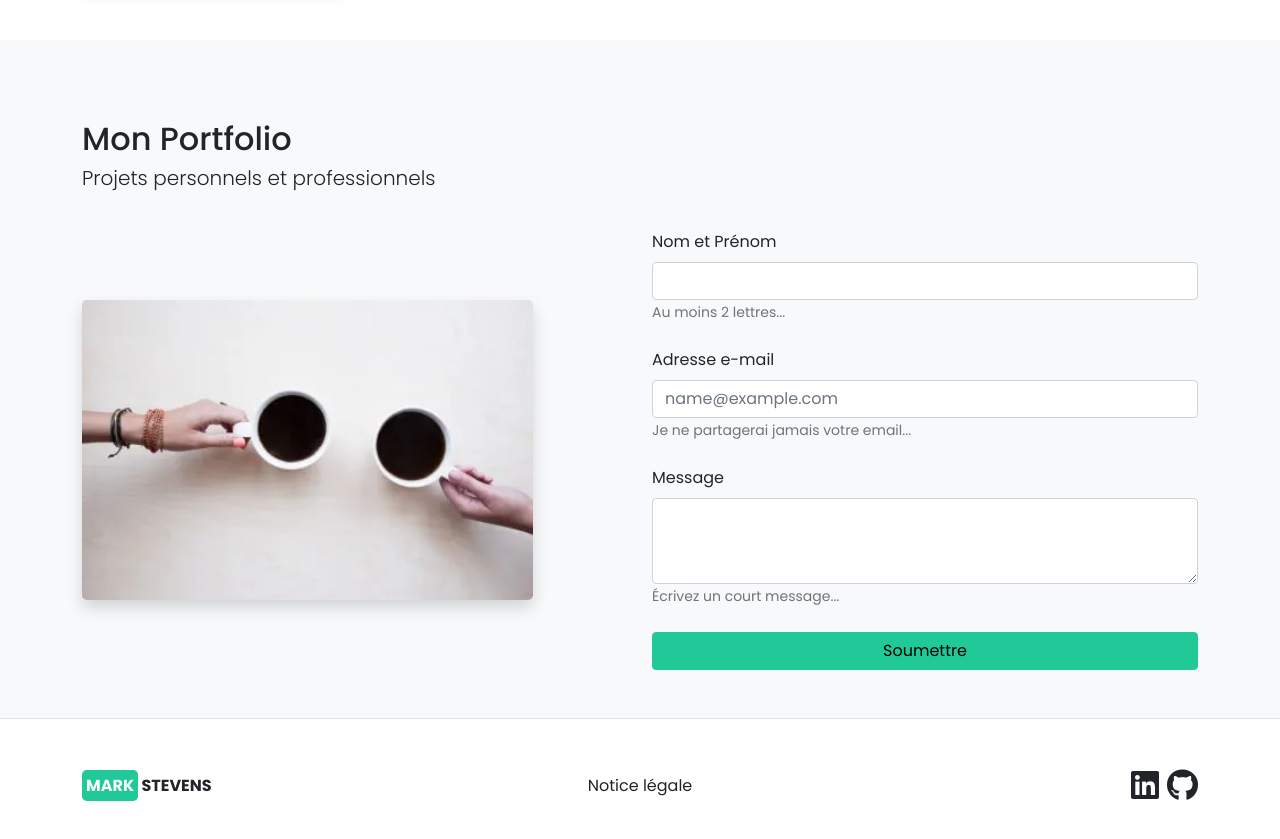
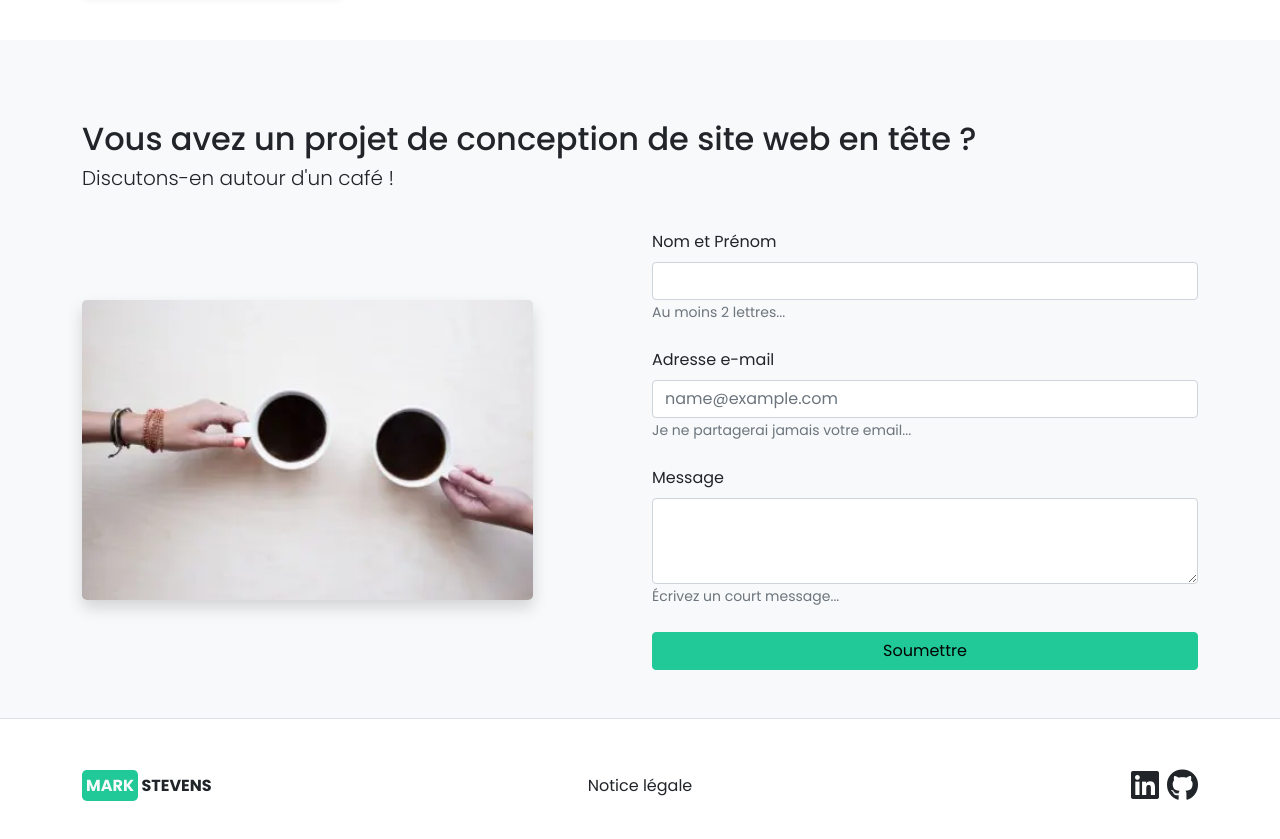
Before and after one commit to Stevens-Mark/Simple-Portfolio, a React (Create React App) app: page / in a window 1280 px wide. Shown: the part 3320-4159 px from the top of the page. Built offline with nearby package versions, Linux system fonts and the light colour scheme.

Commit message:
contact heading corrected

```diff
--- a/src/components/Contact.jsx
+++ b/src/components/Contact.jsx
@@ -9,7 +9,7 @@ import ContactForm from './Form'
  */
 const Contact = ( { siteText } ) => {
 
-  const { title, subheading1 } = siteText.portfolio
+  const { title, subheading1 } = siteText.contactDetails
 
     return (
       <section id="contact details" className="py-5 bg-light">
```
